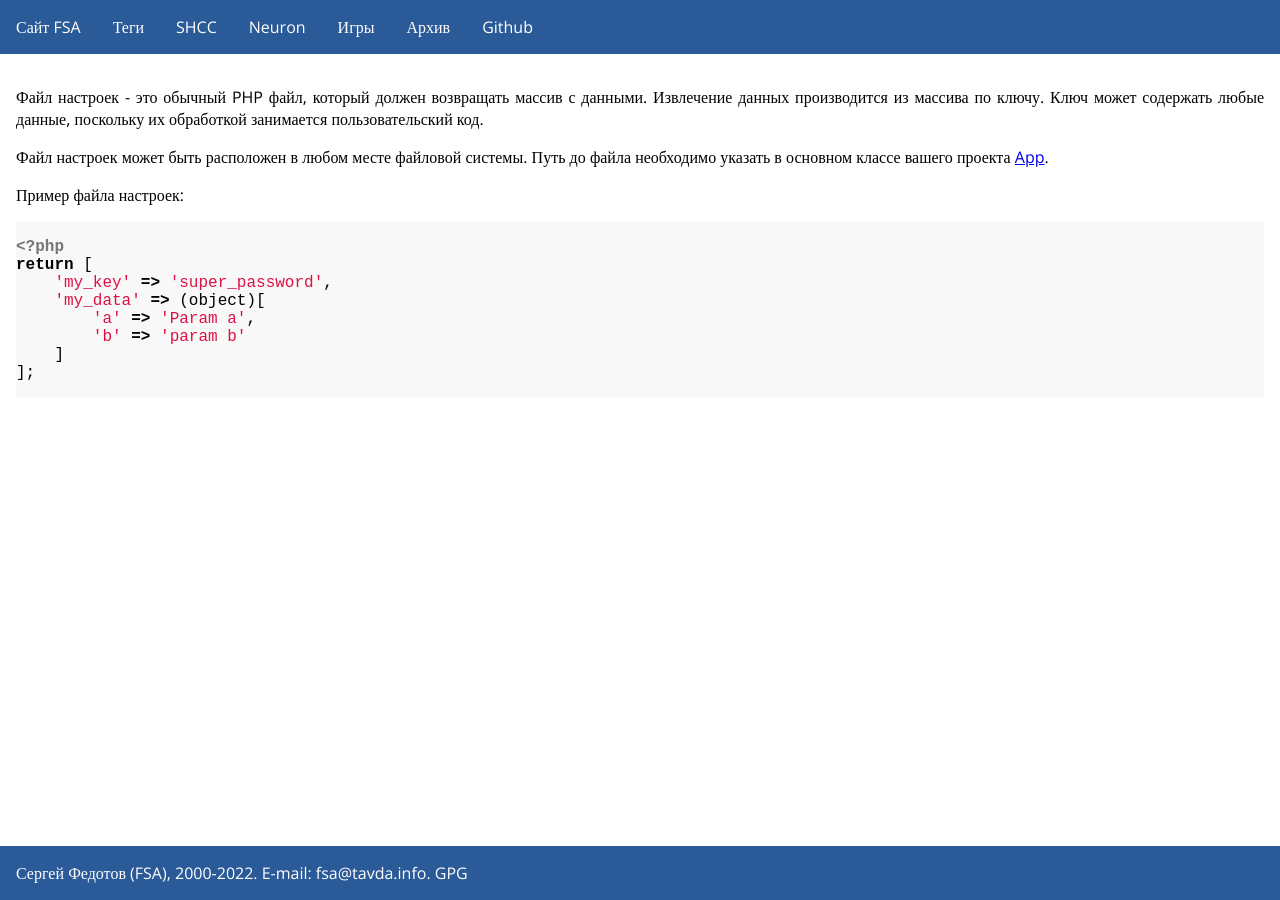
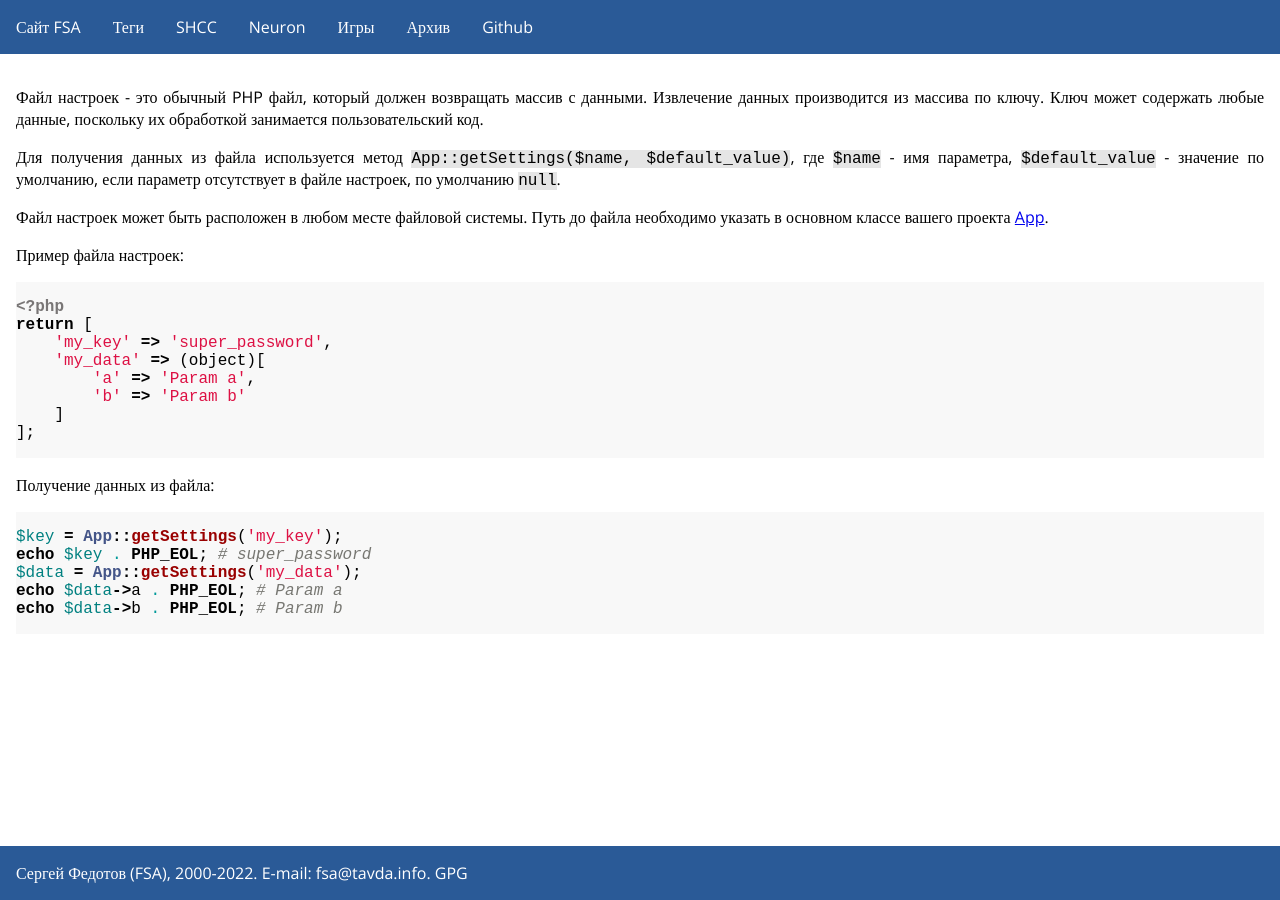
Before and after one commit to fsa/site, a Jekyll site: the page built from neuron/settings.md, in a window 1280 px wide. Built offline with Jekyll 4.4.1, drawn with Linux system fonts in a browser that asks for light colours.

Commit message:
Neuron: Пример получения данных из файла настроек.

````diff
--- a/neuron/settings.md
+++ b/neuron/settings.md
@@ -5,6 +5,8 @@ excerpt: PHP фреймворк Neuron - файл настроек
 ---
 
 Файл настроек - это обычный PHP файл, который должен возвращать массив с данными. Извлечение данных производится из массива по ключу. Ключ может содержать любые данные, поскольку их обработкой занимается пользовательский код.
+
+Для получения данных из файла используется метод `App::getSettings($name, $default_value)`, где `$name` - имя параметра, `$default_value` - значение по умолчанию, если параметр отсутствует в файле настроек, по умолчанию `null`.
 
 Файл настроек может быть расположен в любом месте файловой системы. Путь до файла необходимо указать в основном классе вашего проекта [App](app).
 
@@ -16,7 +18,17 @@ return [
     'my_key' => 'super_password',
     'my_data' => (object)[
         'a' => 'Param a',
-        'b' => 'param b'
+        'b' => 'Param b'
     ]
 ];
 ```
+
+Получение данных из файла:
+
+```php
+$key = App::getSettings('my_key');
+echo $key . PHP_EOL; # super_password
+$data = App::getSettings('my_data');
+echo $data->a . PHP_EOL; # Param a
+echo $data->b . PHP_EOL; # Param b
+```
````
